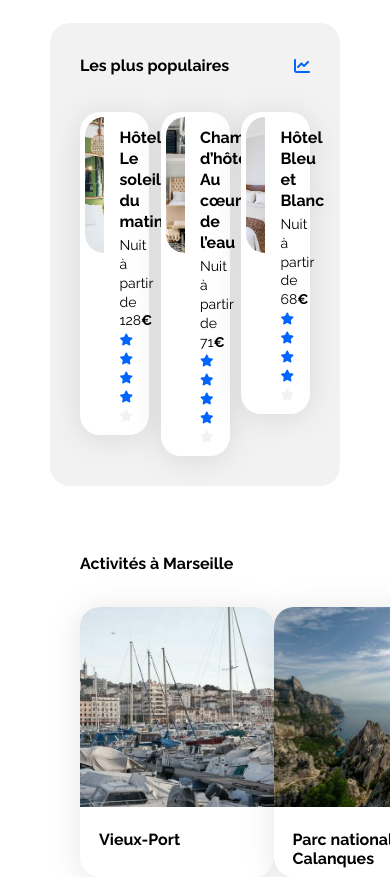
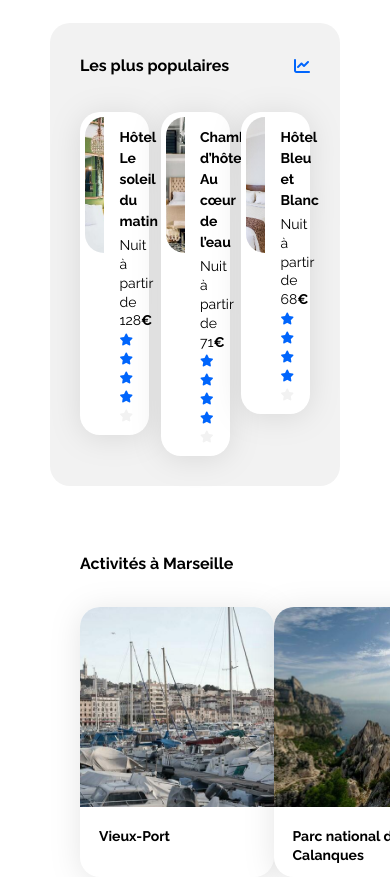
Before and after one commit to rxses-x/Openclassroom---COURSES, a plain HTML site: page CADET_SEBASTIEN_3_BOOKIE_030724/index.html in a window 390 px wide. Shown: the part 1120-1997 px from the top of the page. Drawn offline with Linux system fonts and the light colour scheme.

Commit message:
feat(p3): fix title size

```diff
--- a/CADET_SEBASTIEN_3_BOOKIE_030724/css/style.css
+++ b/CADET_SEBASTIEN_3_BOOKIE_030724/css/style.css
@@ -466,7 +466,7 @@ footer section {
         font-size: 16px;
     }
 
-    h3 {
+    .card-title {
         font-size: 14px;
     }
 
@@ -512,6 +512,10 @@ footer section {
         height: 270px;
     }
 
+    .activities-card .card-title {
+        padding: 16px 19px 16px 19px;
+    }
+
     .activities-card img {
         width: 193.5px;
         height: 200px;
```
